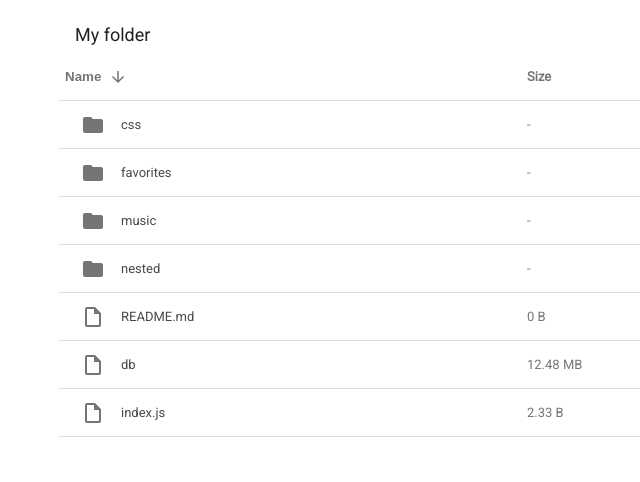
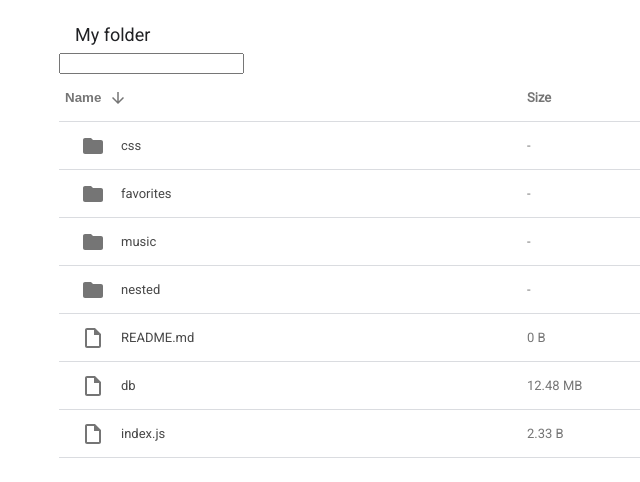
Before and after one commit to JanKaczmarkiewicz/teleport-challenge-fe, a React (Vite) app in the folder frontend/: page /folder in a window 1280 px wide. Shown: the top 482 px of the page, without its empty margins (117-757 px from the left). Built offline with nearby package versions, Linux system fonts and the light colour scheme.

Commit message:
feat: add filtering

```diff
--- a/frontend/src/components/FilesView/FilesView.tsx
+++ b/frontend/src/components/FilesView/FilesView.tsx
@@ -1,4 +1,4 @@
-import { useState } from 'react';
+import { ChangeEventHandler, useState } from 'react';
 import { Navigate } from 'react-router-dom';
 import { MdFolder, MdOutlineInsertDriveFile } from 'react-icons/md';
 import {
@@ -30,6 +30,8 @@ const FilesView = () => {
         directory: { data, directoryParts },
     } = useCurrentDirectory();
 
+    const [inputValue, setInputValue] = useState('');
+
     const [order, setOrder] = useState<'desc' | 'asc'>('asc');
 
     if (isLoading) return null;
@@ -39,7 +41,9 @@ const FilesView = () => {
     // NOTE: Sorting and filtering is an expensive operation on big data sets.
     // Right now, we don't need a memorization since every component update causes a change in options order or number.
     // Please verify that every time component functionality changes.
-    const sortedItems = [...data.items].sort(by('name'));
+    const sortedItems = [...data.items]
+        .filter(({ name }) => name.startsWith(inputValue))
+        .sort(by('name'));
     const orderedSortedItems =
         order === 'desc' ? sortedItems.reverse() : sortedItems;
 
@@ -50,9 +54,15 @@ const FilesView = () => {
         setOrder((current) => (current === 'desc' ? 'asc' : 'desc'));
     };
 
+    const handleInputChange: ChangeEventHandler<HTMLInputElement> = (e) => {
+        setInputValue(e.target.value);
+    };
+
     return (
         <>
             <Breadcrumbs items={getBreadcumbs(directoryParts)} />
+
+            <input onChange={handleInputChange} value={inputValue} />
 
             <ListContainer>
                 <HeaderRow>
```
